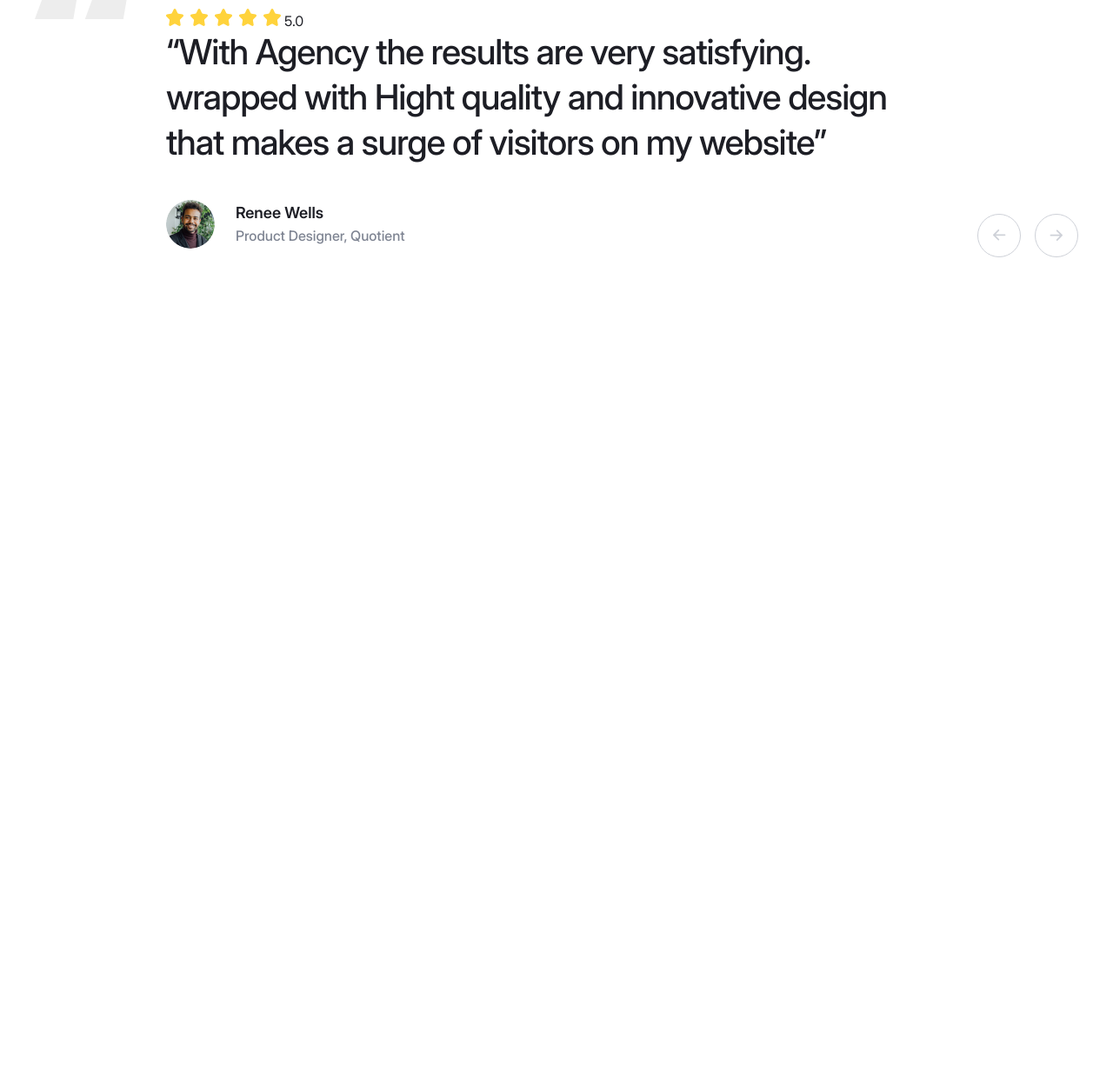
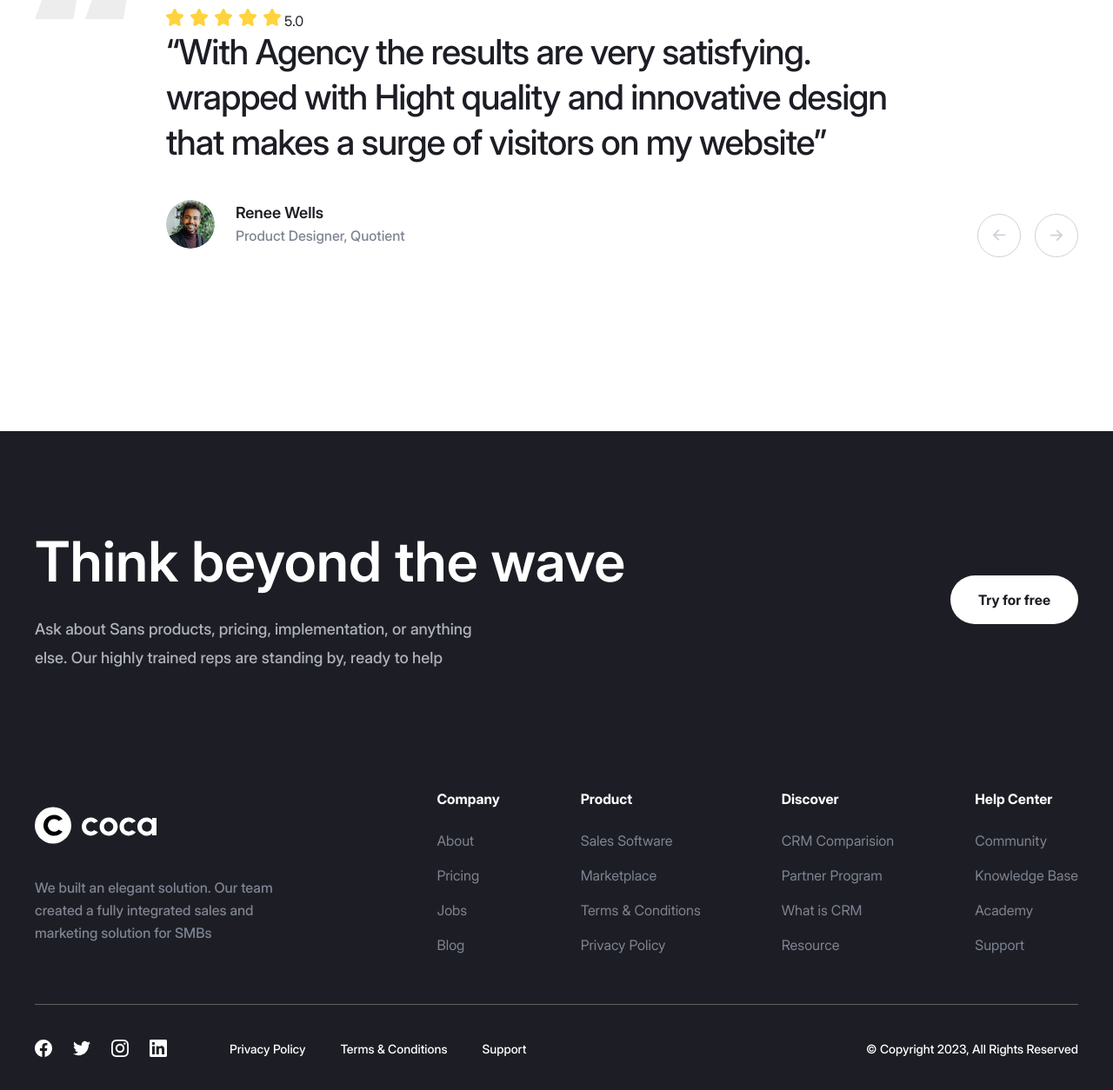
Before and after one commit to bol-web/coca, a website built with Vite: page src/index.html in a window 1280 px wide. Shown: the part 5897-7151 px from the top of the page at 87% size. Before the commit the page ends 6393 px from the top, so only its background shows below. Built offline with nearby package versions, Linux system fonts and the light colour scheme.

Commit message:
Created footer

```diff
--- a/src/assets/scss/base/vars.scss
+++ b/src/assets/scss/base/vars.scss
@@ -6,7 +6,9 @@
   --neutral-color-20: #f5f5f5;
   --neutral-color-30: #ededed;
   --neutral-color-40: #ced1d8;
+  --neutral-color-50: #afb3bb;
   --neutral-color-60: #18181d;
+  --neutral-color-70: #606060;
   --neutral-color-100: #1d1e25;
   --neutral-color-120: #828282;
   --neutral-color-130: #d9d9d9;
@@ -20,8 +22,8 @@
   --logo-color-text: #101010;
   --logo-color-circle: #101010;
 
-  // overview colors
-  --overview-bg-color: #1d1e25;
+  // bg colors
+  --black-bg-color: #1d1e25;
 
   // success colors
   --success-color-70: #e2f8f0b3;
@@ -63,9 +65,9 @@
   --logo-color-text: #fff;
   --logo-color-circle: #343542;
 
-  // overview colors
-  --overview-bg-color: #18181d;
-
   // success colors
   --success-color-70: #e2f8f033;
+
+  // overview colors
+  --black-bg-color: #18181d;
 }
--- /dev/null
+++ b/src/assets/scss/components/footer.scss
@@ -0,0 +1,285 @@
+@use '../mixins/flex.scss' as *;
+@use '../mixins/media.scss' as *;
+
+.footer {
+  padding: 112px 0 58px;
+  color: #fff;
+  background: var(--black-bg-color);
+
+  @include mobile {
+    padding-top: 62px;
+  }
+
+  &__head {
+    @include flex-all-between;
+    margin-bottom: 134px;
+
+    @include tablet {
+      gap: 40px;
+      flex-direction: column;
+      align-items: flex-start;
+      margin-bottom: 84px;
+    }
+
+    @include mobile {
+      align-items: center;
+      margin-bottom: 64px;
+      text-align: center;
+    }
+
+    @include small-mobile {
+      margin-bottom: 44px;
+    }
+  }
+
+  &__title {
+    margin-bottom: 24px;
+    font-weight: 600;
+    font-size: 64px;
+    line-height: 120%;
+
+    @include tablet {
+      font-size: 54px;
+    }
+
+    @include mobile {
+      font-size: 42px;
+    }
+  }
+
+  &__descr {
+    max-width: 543px;
+    font-weight: 500;
+    line-height: 178%;
+    color: var(--neutral-color-50);
+  }
+
+  &__link {
+    padding: 16px 32px;
+    color: #1d1e25;
+    background-color: #fff;
+  }
+
+  &__body {
+    @include flex-all-between;
+    margin-bottom: 56px;
+
+    @include tablet {
+      gap: 40px;
+      flex-direction: column;
+      align-items: flex-start;
+    }
+
+    @include mobile {
+      flex-direction: column-reverse;
+    }
+
+    &-info {
+      @include tablet {
+        @include flex-align-center;
+        gap: 30px;
+      }
+
+      @include small-tablet {
+        gap: 10px;
+        flex-direction: column;
+        width: 100%;
+        text-align: center;
+      }
+    }
+
+    &-descr {
+      max-width: 292px;
+      font-weight: 500;
+      line-height: 163%;
+      color: var(--neutral-color-150);
+
+      @include tablet {
+        max-width: 500px;
+      }
+    }
+  }
+
+  &__logo {
+    display: inline-block;
+    margin-bottom: 19px;
+
+    @include tablet {
+      margin-bottom: 0;
+    }
+  }
+
+  &__nav {
+    @include tablet {
+      width: 100%;
+    }
+  }
+
+  &__list {
+    display: flex;
+    gap: 93px;
+
+    @include mini-desktop {
+      gap: 53px;
+      justify-content: center;
+    }
+
+    @include tablet {
+      justify-content: space-between;
+    }
+
+    @include mobile {
+      gap: 40px 60px;
+      flex-wrap: wrap;
+      justify-content: center;
+    }
+
+    @include small-mobile {
+      text-align: center;
+    }
+  }
+
+  &__item {
+    &-title {
+      margin-bottom: 24px;
+      font-weight: 700;
+      line-height: 150%;
+    }
+
+    @include mobile {
+      min-width: 143px;
+    }
+  }
+
+  &__subitem {
+    &:not(:last-child) {
+      margin-bottom: 16px;
+    }
+
+    &-link {
+      position: relative;
+      font-weight: 400;
+      line-height: 150%;
+      color: var(--neutral-color-150);
+
+      &::after {
+        content: '';
+        position: absolute;
+        right: 0;
+        bottom: -5px;
+        left: 0;
+        width: 100%;
+        height: 1px;
+        background-color: var(--neutral-color-150);
+        opacity: 0;
+        visibility: hidden;
+        transition:
+          opacity var(--transition),
+          visibility var(--transition);
+      }
+
+      &:hover {
+        &::after {
+          opacity: 1;
+          visibility: visible;
+        }
+      }
+    }
+  }
+
+  &__bottom {
+    @include flex-all-between;
+    gap: 20px 40px;
+    flex-wrap: wrap;
+    border-top: 1px solid var(--neutral-color-70);
+    padding-top: 40px;
+
+    @include tablet {
+      justify-content: center;
+    }
+
+    &-lists {
+      @include flex-align-center;
+      gap: 72px;
+
+      @include tablet {
+        gap: 42px;
+      }
+
+      @include mobile {
+        gap: 20px;
+        flex-direction: column;
+      }
+    }
+
+    &-list {
+      display: flex;
+      gap: 40px;
+
+      @include tablet {
+        gap: 20px;
+      }
+
+      @include small-mobile {
+        gap: 10px 20px;
+        flex-wrap: wrap;
+        justify-content: center;
+      }
+    }
+
+    &-link {
+      position: relative;
+      font-weight: 500;
+      line-height: 143%;
+      color: #fff;
+
+      &::after {
+        content: '';
+        position: absolute;
+        right: 0;
+        bottom: -5px;
+        left: 0;
+        width: 100%;
+        height: 1px;
+        background-color: #fff;
+        opacity: 0;
+        visibility: hidden;
+        transition:
+          opacity var(--transition),
+          visibility var(--transition);
+      }
+
+      &:hover {
+        &::after {
+          opacity: 1;
+          visibility: visible;
+        }
+      }
+    }
+  }
+
+  &__social {
+    &-list {
+      @include flex-align-center;
+      gap: 24px;
+
+      @include tablet {
+        gap: 18px;
+      }
+    }
+
+    &-link {
+      transition: opacity var(--transition);
+
+      &:hover {
+        opacity: 0.8;
+      }
+    }
+  }
+
+  &__copyright {
+    font-weight: 500;
+    line-height: 143%;
+    color: #fff;
+  }
+}
--- a/src/assets/scss/components/home/overview.scss
+++ b/src/assets/scss/components/home/overview.scss
@@ -3,7 +3,7 @@
 
 .overview {
   padding: 100px 0;
-  background-color: var(--overview-bg-color);
+  background-color: var(--black-bg-color);
 
   @include tablet {
     text-align: center;
--- a/src/assets/scss/main.scss
+++ b/src/assets/scss/main.scss
@@ -11,3 +11,4 @@
 @use './components/partners';
 @use './components/home/insight';
 @use './components/home/testimonials';
+@use './components/footer';
--- /dev/null
+++ b/src/html/components/footer.html
@@ -0,0 +1,168 @@
+<footer class="footer">
+  <div class="container footer__container">
+    <div class="footer__head">
+      <div class="footer__head-text">
+        <h3 class="footer__title">Think beyond the wave</h3>
+        <p class="footer__descr text-p-medium">
+          Ask about Sans products, pricing, implementation, or anything else.
+          Our highly trained reps are standing by, ready to help
+        </p>
+      </div>
+      <a href="#" class="footer__link button-form">Try for free</a>
+    </div>
+    <div class="footer__body">
+      <div class="footer__body-info">
+        <a class="footer__logo" href="/" aria-label="Home page">
+          <img
+            loading="lazy"
+            src="./assets/icons/light-logo.svg"
+            width="140"
+            height="42"
+            alt="Coca logo"
+          />
+        </a>
+        <p class="footer__body-descr text-p-default">
+          We built an elegant solution. Our team created a fully integrated
+          sales and marketing solution for SMBs
+        </p>
+      </div>
+      <nav class="footer__nav">
+        <ul class="footer__list text-p-default">
+          <li class="footer__item">
+            <h4 class="footer__item-title">Company</h4>
+            <ul class="footer__sublist">
+              <li class="footer__subitem">
+                <a class="footer__subitem-link" href="/about.html">About</a>
+              </li>
+              <li class="footer__subitem">
+                <a class="footer__subitem-link" href="/pricing.html">Pricing</a>
+              </li>
+              <li class="footer__subitem">
+                <a class="footer__subitem-link" href="/jobs.html">Jobs</a>
+              </li>
+              <li class="footer__subitem">
+                <a class="footer__subitem-link" href="/blog.html">Blog</a>
+              </li>
+            </ul>
+          </li>
+
+          <li class="footer__item">
+            <h4 class="footer__item-title">Product</h4>
+            <ul class="footer__sublist">
+              <li class="footer__subitem">
+                <a class="footer__subitem-link" href="#">Sales Software</a>
+              </li>
+              <li class="footer__subitem">
+                <a class="footer__subitem-link" href="#">Marketplace</a>
+              </li>
+              <li class="footer__subitem">
+                <a class="footer__subitem-link" href="#">Terms & Conditions</a>
+              </li>
+              <li class="footer__subitem">
+                <a class="footer__subitem-link" href="#">Privacy Policy</a>
+              </li>
+            </ul>
+          </li>
+
+          <li class="footer__item">
+            <h4 class="footer__item-title">Discover</h4>
+            <ul class="footer__sublist">
+              <li class="footer__subitem">
+                <a class="footer__subitem-link" href="#">CRM Comparision</a>
+              </li>
+              <li class="footer__subitem">
+                <a class="footer__subitem-link" href="#">Partner Program</a>
+              </li>
+              <li class="footer__subitem">
+                <a class="footer__subitem-link" href="#">What is CRM</a>
+              </li>
+              <li class="footer__subitem">
+                <a class="footer__subitem-link" href="#">Resource</a>
+              </li>
+            </ul>
+          </li>
+
+          <li class="footer__item">
+            <h4 class="footer__item-title">Help Center</h4>
+            <ul class="footer__sublist">
+              <li class="footer__subitem">
+                <a class="footer__subitem-link" href="#">Community</a>
+              </li>
+              <li class="footer__subitem">
+                <a class="footer__subitem-link" href="#">Knowledge Base</a>
+              </li>
+              <li class="footer__subitem">
+                <a class="footer__subitem-link" href="#">Academy</a>
+              </li>
+              <li class="footer__subitem">
+                <a class="footer__subitem-link" href="#">Support</a>
+              </li>
+            </ul>
+          </li>
+        </ul>
+      </nav>
+    </div>
+    <div class="footer__bottom">
+      <div class="footer__bottom-lists">
+        <ul class="footer__social-list">
+          <li class="footer__social-item">
+            <a class="footer__social-link" href="#" aria-label="Facebook">
+              <img
+                loading="lazy"
+                src="./assets/icons/socials/facebook-icon.svg"
+                alt="Facebook icon"
+                width="20"
+                height="20"
+              />
+            </a>
+          </li>
+          <li class="footer__social-item">
+            <a class="footer__social-link" href="#" aria-label="Twitter">
+              <img
+                loading="lazy"
+                src="./assets/icons/socials/twitter-icon.svg"
+                alt="Twitter icon"
+                width="20"
+                height="20"
+              />
+            </a>
+          </li>
+          <li class="footer__social-item">
+            <a class="footer__social-link" href="#" aria-label="Instagram">
+              <img
+                loading="lazy"
+                src="./assets/icons/socials/instagram-icon.svg"
+                alt="Instagram icon"
+                width="20"
+                height="20"
+              />
+            </a>
+          </li>
+          <li class="footer__social-item">
+            <a class="footer__social-link" href="#" aria-label="Linkedin">
+              <img
+                loading="lazy"
+                src="./assets/icons/socials/linkedin-icon.svg"
+                alt="Linkedin icon"
+                width="20"
+                height="20"
+              />
+            </a>
+          </li>
+        </ul>
+        <ul class="footer__bottom-list text-p-small">
+          <li class="footer__bottom-item">
+            <a class="footer__bottom-link" href="#">Privacy Policy</a>
+          </li>
+          <li class="footer__bottom-item">
+            <a class="footer__bottom-link" href="#">Terms & Conditions</a>
+          </li>
+          <li class="footer__bottom-item">
+            <a class="footer__bottom-link" href="#">Support</a>
+          </li>
+        </ul>
+      </div>
+      <div class="footer__copyright text-p-small">© Copyright 2023, All Rights Reserved</div>
+    </div>
+  </div>
+</footer>
```
Also changed, not shown: src/index.html (+3 -0 lines), src/assets/icons/light-logo.svg (added), src/assets/icons/socials/facebook-icon.svg (added), src/assets/icons/socials/instagram-icon.svg (added), src/assets/icons/socials/linkedin-icon.svg (added), src/assets/icons/socials/twitter-icon.svg (added).
